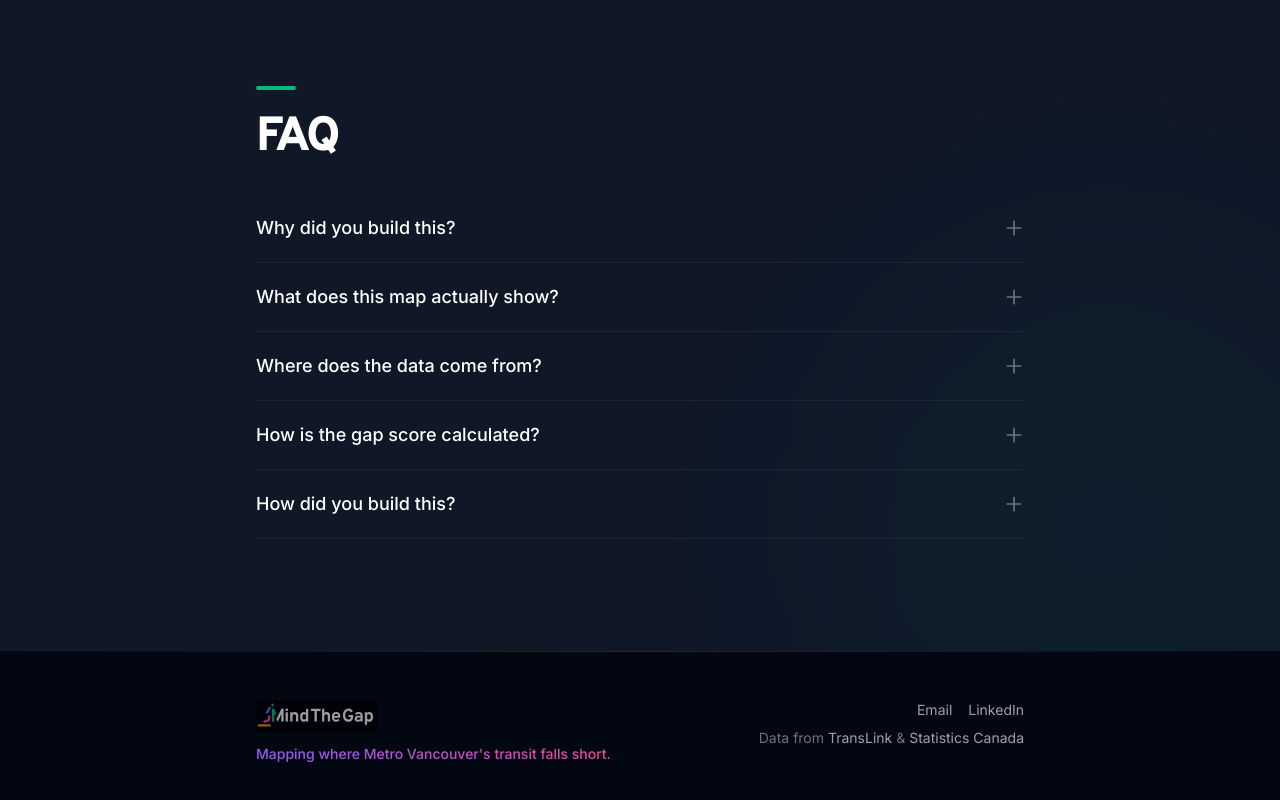
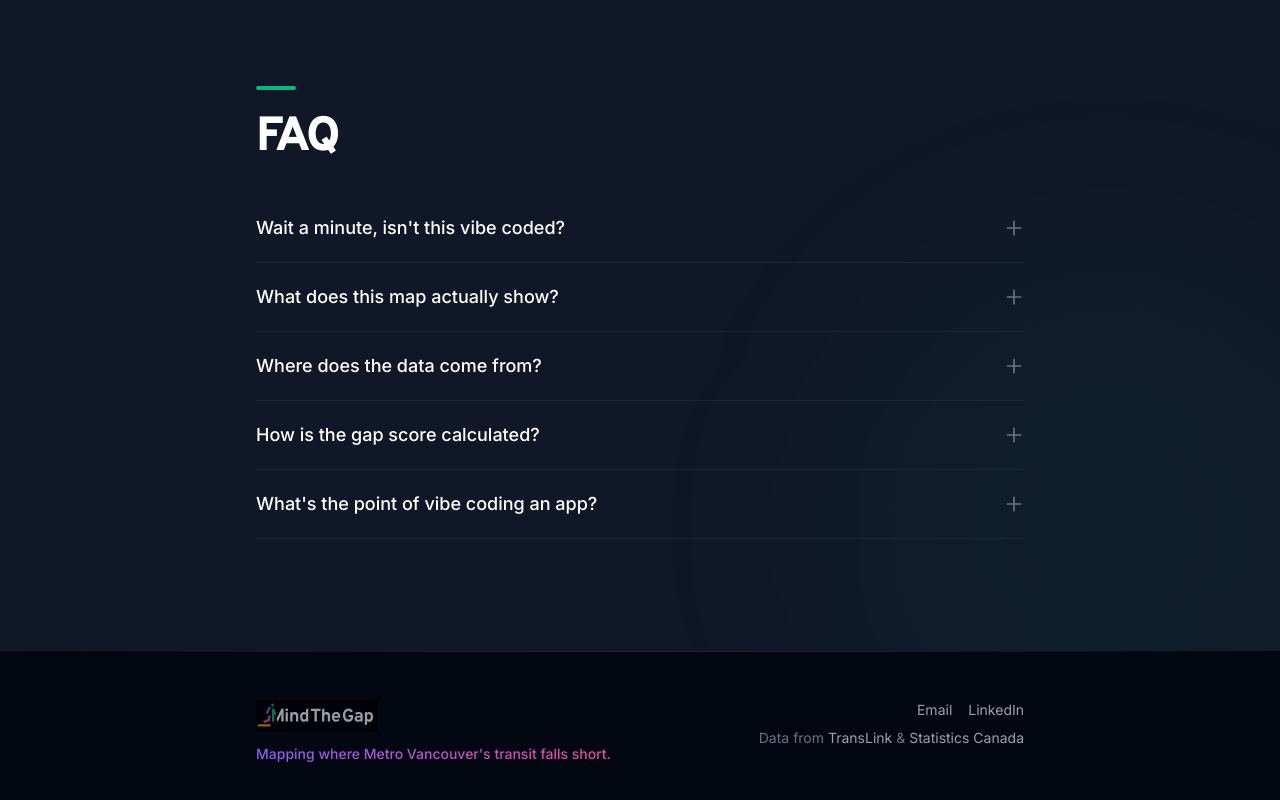
Before and after one commit to kaegan/mindthegap, a React (Vite) app: page / in a window 1280 px wide. Shown: the part 5462-6262 px from the top of the page. Built offline with nearby package versions, Linux system fonts and the light colour scheme; no server answers.

Commit message:
Replace FAQ items with vibe coding messaging
Co-Authored-By: Claude Opus 4.6 <noreply@anthropic.com>

```diff
--- a/src/components/Hero/FAQ.jsx
+++ b/src/components/Hero/FAQ.jsx
@@ -2,8 +2,8 @@ import { useState, useEffect, useRef } from 'react'
 
 const faqs = [
   {
-    q: 'Why did you build this?',
-    a: "The product manager role is changing from leading by telling to leading by showing. Accessible development tools like Claude Code mean a PM can build small prototypes to test and explain ideas. I wanted to demonstrate this by taking a few hours to build a small, fun, Spare-adjacent mini-tool.",
+    q: "Wait a minute, isn't this vibe coded?",
+    a: "Busted! I built this with a mix of Figma and Claude Code. I'm definitely not a designer or a developer. This is meant to demonstrate that in just a few hours, I can whip something up that's passable. When paired with Spare's own design system, I should be able to prototype new ideas, and even push small changes to the app.",
   },
   {
     q: 'What does this map actually show?',
@@ -18,8 +18,8 @@ const faqs = [
     a: 'For each area, we count the total daily transit trips within a 600-meter walking distance of its center. We then normalize both population pressure and transit access into percentiles. The gap score is: population pressure percentile multiplied by (1 minus transit access percentile). High population + low transit = high gap.',
   },
   {
-    q: 'How did you build this?',
-    a: "I used Claude, Claude Code, and Figma. I wrote the prompts, made the design decisions, paired on a design system, and even made my own logo (not a strength of mine, but fun nonetheless!).",
+    q: "What's the point of vibe coding an app?",
+    a: (<>The role of the PM is changing. What you used to do by <em>showing</em> you can now often be done by <em>telling.</em> Mastery of AI tools is crucial. I'm fond of <a href="https://x.com/wadefoster/status/2038979630590509553" target="_blank" rel="noopener noreferrer" className="text-emerald-400 underline hover:text-emerald-300 transition-colors">this AI fluency rubric from Zapier</a> which breaks down AI fluency by traditional software company roles into four levels – Unacceptable, Capable, Adoptive, and Transformative. Currently I'd say I'm working on being in the "adoptive" category, and working my way up.</>),
   },
 ]
 
```
